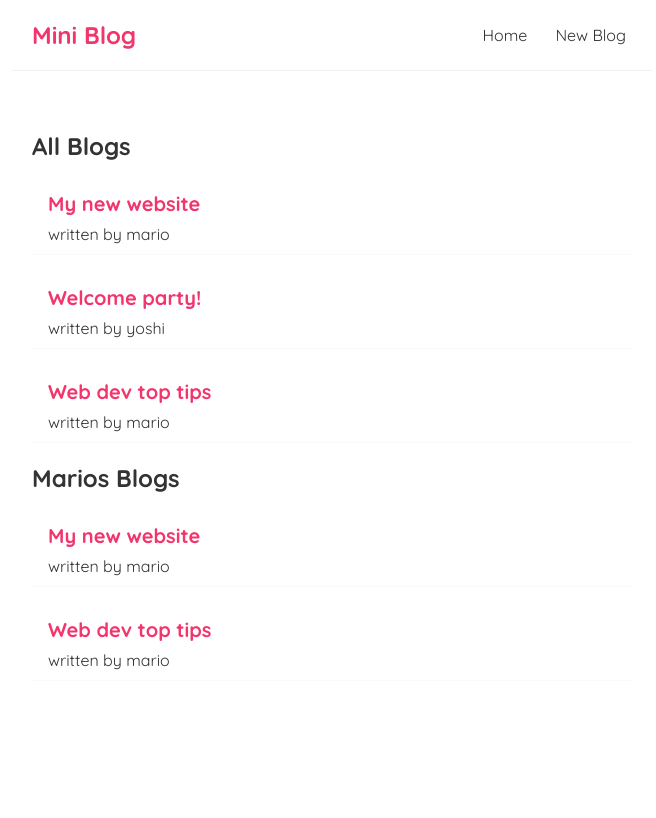
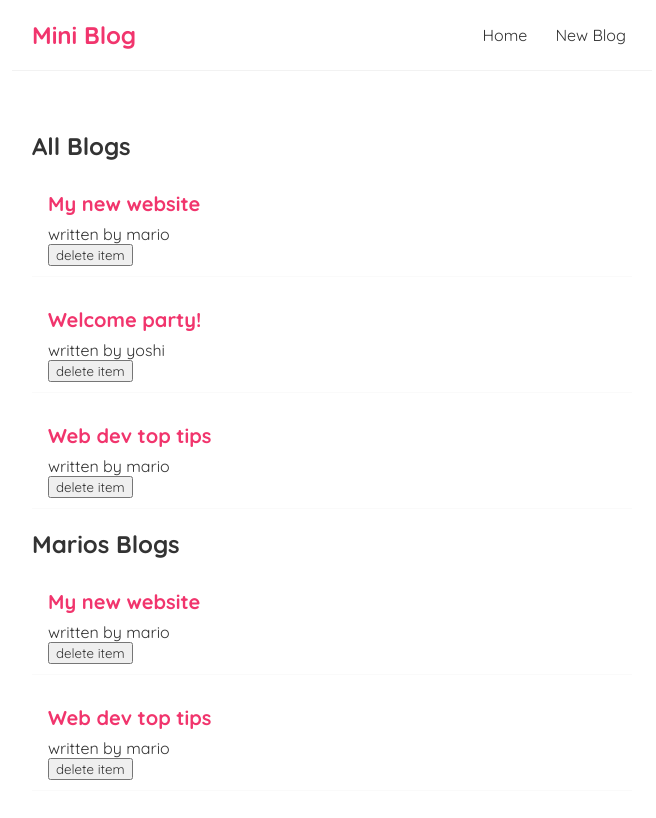
Before and after one commit to Buraksand/mini-blog, a React (Create React App) app: page / in a window 1280 px wide. Shown: the top 818 px of the page, without its empty margins (308-964 px from the left). Built offline with nearby package versions, Linux system fonts and the light colour scheme.

Commit message:
item delete is added

```diff
--- a/src/BlogList.js
+++ b/src/BlogList.js
@@ -1,6 +1,6 @@
 import React from "react";
 
-const BlogList = ({ blogs, title }) => {
+const BlogList = ({ blogs, title, handleDelete }) => {
   return (
     <div className="blog-list">
       <h2>{title}</h2>
@@ -8,6 +8,7 @@
         <div className="blog-preview" key={blog.id}>
           <h2>{blog.title}</h2>
           <p>written by {blog.author}</p>
+          <button onClick={() => handleDelete(blog.id)}>delete item</button>
         </div>
       ))}
     </div>
--- a/src/Home.js
+++ b/src/Home.js
@@ -13,12 +13,19 @@
     },
   ]);
 
+  const handleDelete = (id) => {
+    console.log("deleted id", id);
+    const filteredBlogs = blogs.filter((blog) => blog.id !== id);
+    setBlogs(filteredBlogs);
+  };
+
   return (
     <div className="home">
-      <BlogList blogs={blogs} title={"All Blogs"} />
+      <BlogList blogs={blogs} title={"All Blogs"} handleDelete={handleDelete} />
       <BlogList
         blogs={blogs.filter((blog) => blog.author === "mario")}
         title={"Marios Blogs"}
+        handleDelete={handleDelete}
       />
     </div>
   );
```
